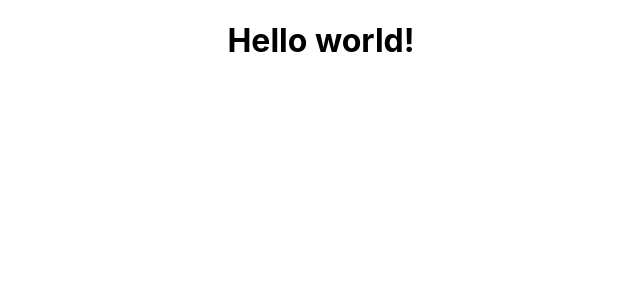
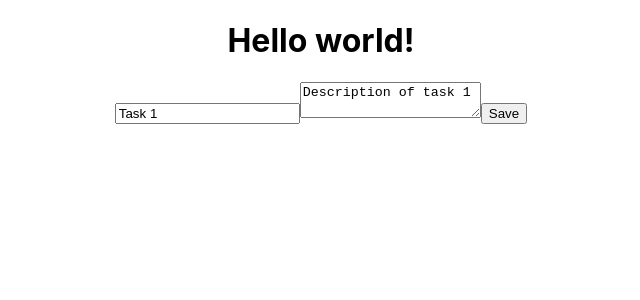
Before and after one commit to stacklast/react-rtk-crud, a React (Create React App) app: page /edit-task/1 in a window 1280 px wide. Before the commit this address had no page. Shown: the top 300 px of the page, without its empty margins (319-959 px from the left). Built offline with nearby package versions, Linux system fonts and the light colour scheme.

Commit message:
add: edit action

```diff
--- a/src/App.js
+++ b/src/App.js
@@ -11,6 +11,7 @@
         <Routes>
           <Route path="/" element={<TaskList />} />
           <Route path="/create-task" element={<TaskForm />} />
+          <Route path="/edit-task/:id" element={<TaskForm />} />
         </Routes>
       </BrowserRouter>
     </div>
--- a/src/app/components/TaskForm.js
+++ b/src/app/components/TaskForm.js
@@ -1,8 +1,8 @@
-import React, { useState } from "react";
-import { useDispatch } from "react-redux";
-import { addTask } from "../features/tasks/taskSlice";
+import React, { useState, useEffect } from "react";
+import { useDispatch, useSelector } from "react-redux";
+import { addTask, editTask } from "../features/tasks/taskSlice";
 import { v4 as uuid } from "uuid";
-import { useNavigate } from "react-router-dom";
+import { useNavigate, useParams } from "react-router-dom";
 
 const TaskForm = () => {
   const [task, setTask] = useState({
@@ -12,20 +12,32 @@
 
   const dispatch = useDispatch();
   const navigate = useNavigate();
+  const params = useParams();
+  const tasks = useSelector((state) => state.tasks);
 
   const handleChange = (e) => {
     setTask({ ...task, [e.target.name]: e.target.value });
   };
   const handleSubmit = (e) => {
     e.preventDefault();
+    if (params.id) {
+      dispatch(editTask(task));
+    } else {
       dispatch(
         addTask({
           ...task,
           id: uuid(),
         })
       );
+    }
+
     navigate("/");
   };
+  useEffect(() => {
+    if (params.id) {
+      setTask(tasks.find((task) => task.id === params.id));
+    }
+  }, []);
   return (
     <form onSubmit={handleSubmit}>
       <input
@@ -33,11 +45,13 @@
         type="text"
         placeholder="title"
         onChange={handleChange}
+        value={task.title}
       />
       <textarea
         name="description"
         placeholder="description"
         onChange={handleChange}
+        value={task.description}
       />
       <button>Save</button>
     </form>
--- a/src/app/components/TaskList.js
+++ b/src/app/components/TaskList.js
@@ -20,6 +20,7 @@
           <h3>{task.title}</h3>
           <p>{task.description}</p>
           <button onClick={() => handleDelete(task.id)}>Delete</button>
+          <Link to={`/edit-task/${task.id}`}>Edit</Link>
         </div>
       ))}
     </div>
--- a/src/app/features/tasks/taskSlice.js
+++ b/src/app/features/tasks/taskSlice.js
@@ -28,6 +28,14 @@
     addTask: (state, action) => {
       state.push(action.payload);
     },
+    editTask: (state, action) => {
+      const { id, title, description } = action.payload;
+      const foundTask = state.find((task) => task.id === id);
+      if (foundTask) {
+        foundTask.title = title;
+        foundTask.description = description;
+      }
+    },
     deleteTask: (state, action) => {
       const taskFound = state.find((task) => task.id === action.payload);
       if (taskFound) {
@@ -37,6 +45,6 @@
   },
 });
 
-export const { addTask, deleteTask } = taskSlice.actions;
+export const { addTask, deleteTask, editTask } = taskSlice.actions;
 
 export default taskSlice.reducer;
```
Lines whose indentation alone changed are shown as unchanged.
